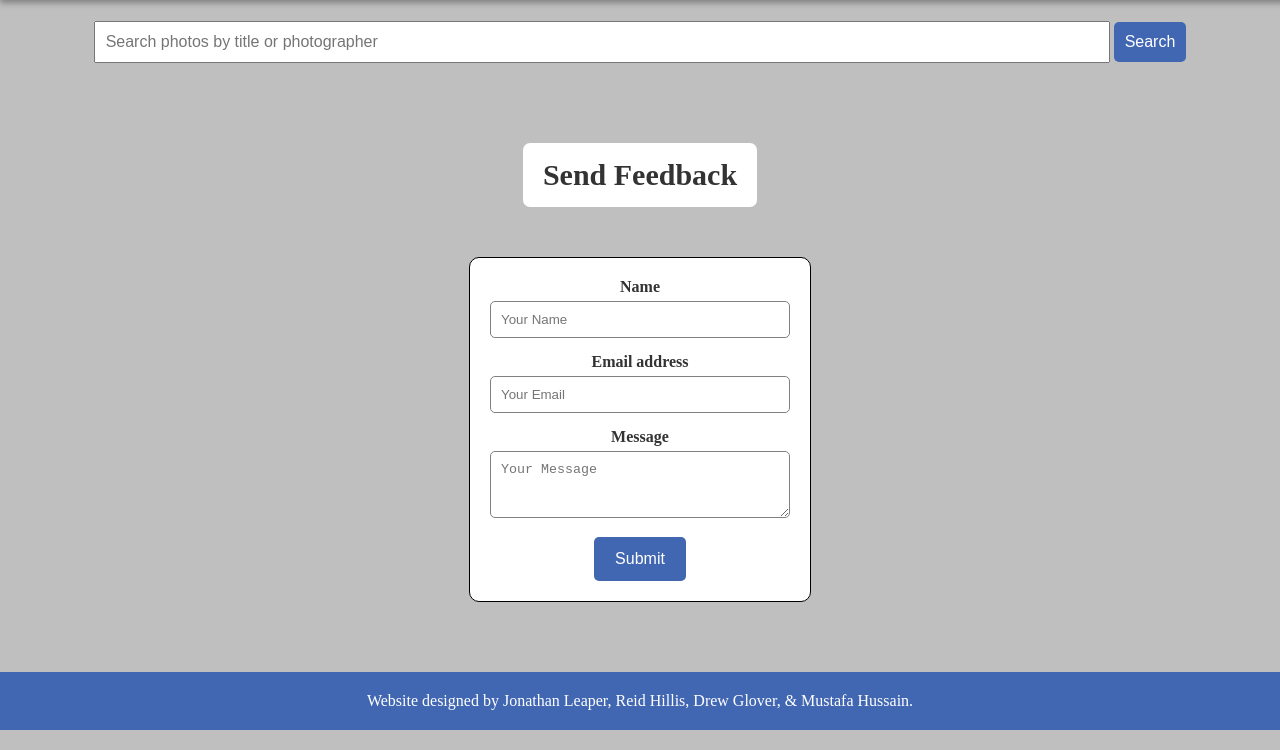
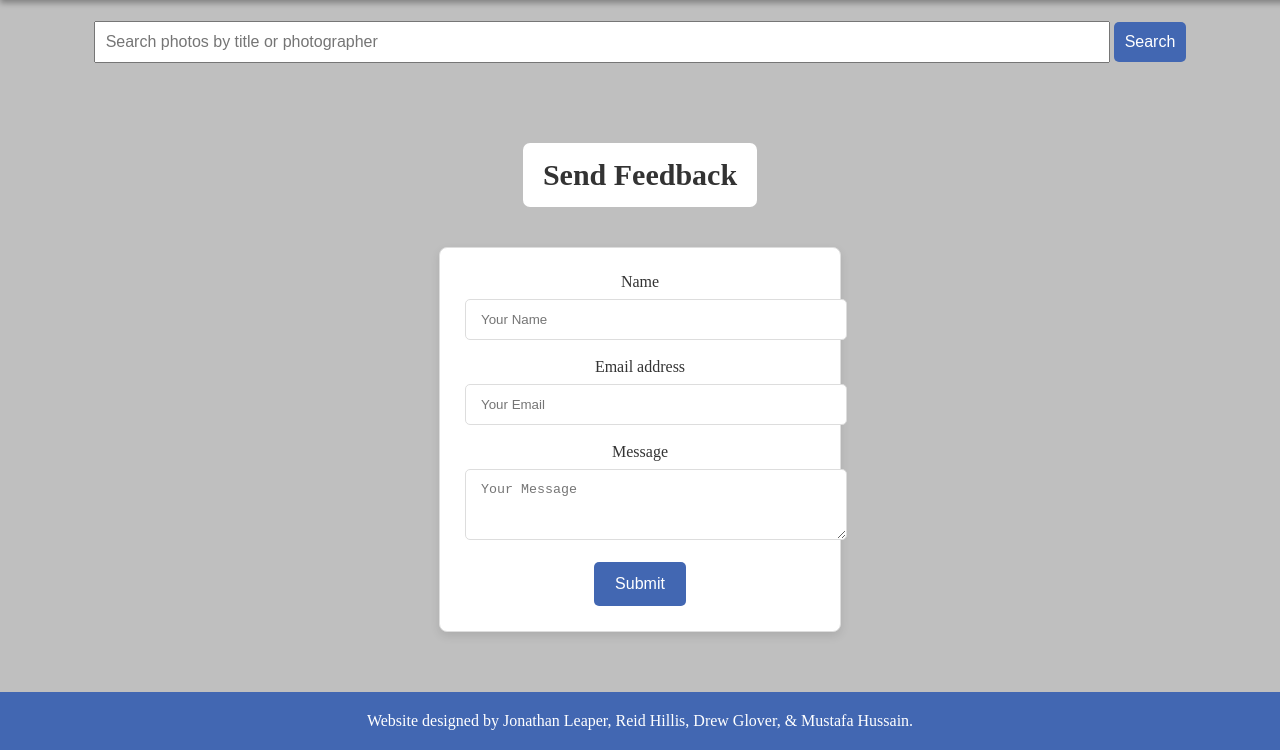
Before and after one commit to ReidHillis/photographygallery-html, a plain HTML site: page frontend/feed.html in a window 1280 px wide. Both pictures are taken after a click on the link "Feedback". Shown: the part 99-849 px from the top of the page. Drawn offline with Linux system fonts and the light colour scheme; no server answers.

Commit message:
Update main.css
Updated the form look to keep it clean

```diff
--- a/frontend/main.css
+++ b/frontend/main.css
@@ -177,26 +177,22 @@ footer {
 }
 
 form {
-  padding: 20px;
+  padding: 25px;
   background-color: white;
-  border: 1px solid black;
-  border-radius: 10px;
-  max-width: 300px;
-  margin: 50px auto;
-}
-
-form label {
-  font-weight: bold;
+  border: 1px solid #ddd;
+  border-radius: 8px;
+  max-width: 350px;
+  margin: 40px auto;
+  box-shadow: 0 4px 10px rgba(0, 0, 0, 0.1);
 }
 
 form input, form textarea {
   width: 100%;
-  padding: 10px;
-  margin-top: 5px;
-  margin-bottom: 15px;
-  border: 1px solid grey;
+  padding: 12px 15px;
+  margin-top: 8px;
+  margin-bottom: 18px;
+  border: 1px solid #ddd;
   border-radius: 5px;
-  box-sizing: border-box;
 }
 
 h3 {
```
